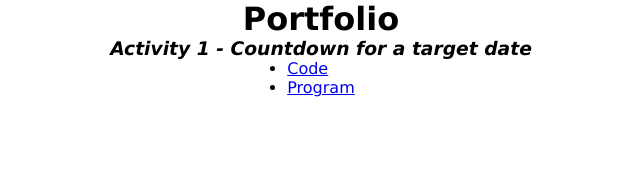
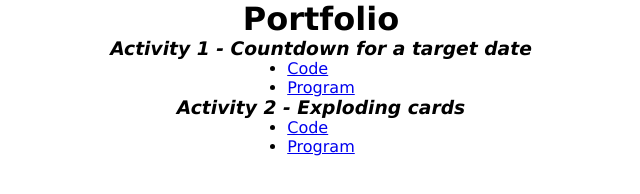
Before and after one commit to fernandoflores1/Portfolio, a plain HTML site: page index.html in a window 1280 px wide. Shown: the whole page, without its empty margins (319-959 px from the left). Drawn offline with Linux system fonts and the light colour scheme.

Commit message:
Ejercicio2 clientes y diseño

```diff
--- a/index.html
+++ b/index.html
@@ -19,6 +19,12 @@
       <li><a href="https://github.com/fernandoflores1/Tarea1">Code</a></li>
       <li><a href="https://fernandoflores1.github.io/Tarea1DateCountdown/">Program</a> </li>
     </ul>
+
+    <h3>Activity 2 - Exploding cards</h3>
+    <ul>
+      <li><a href="https://github.com/fernandoflores1/Tarea2ExplodingCards">Code</a></li>
+      <li><a href="https://fernandoflores1.github.io/Tarea2ExplodingCards/">Program</a> </li>
+    </ul>
   </div>
 
 </body>
```
